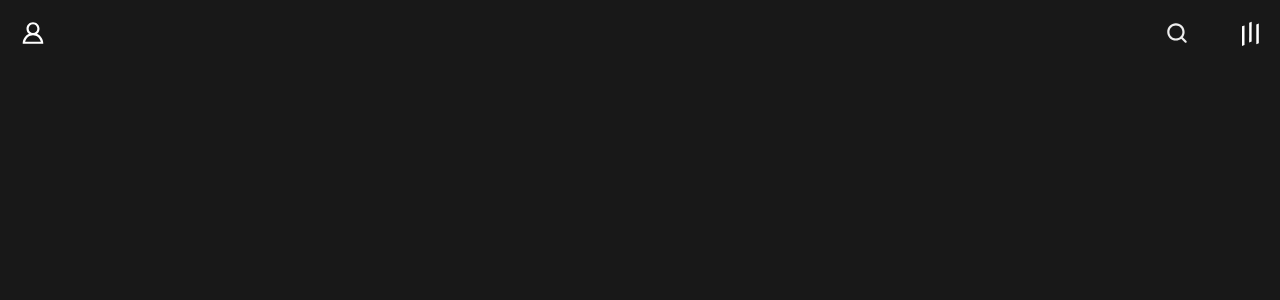
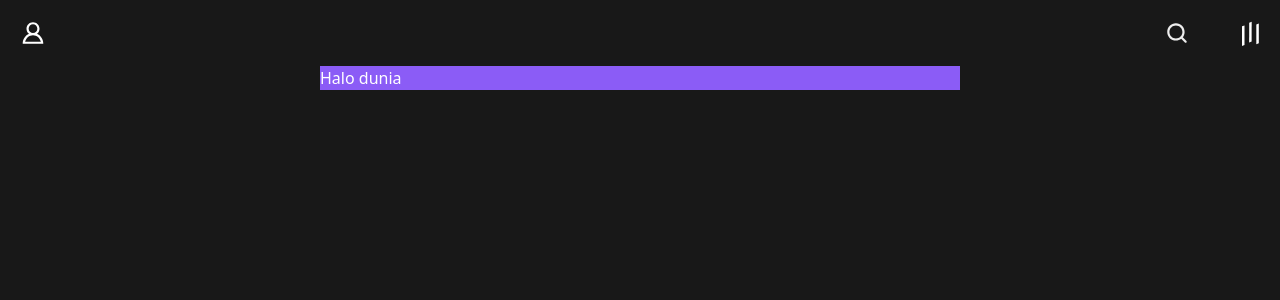
Before and after one commit to joisv/anime-app, a Next.js app: page /detail/moredetail in a window 1280 px wide. Shown: the top 300 px of the page. Built offline with nearby package versions, Linux system fonts and the light colour scheme.

Commit message:
memperbaiki moreinfo memberi transisi saat berpindah halaman

```diff
--- a/src/pages/_app.js
+++ b/src/pages/_app.js
@@ -1,6 +1,7 @@
 import '@/styles/globals.css'
 import Navbar from '@/components/Navigation/navbar'
 import { useRouter } from 'next/router';
+import { AnimatePresence } from 'framer-motion';
 import Nav from '@/components/Navigation/nav';
 
 export default function App({ Component, pageProps }) {
@@ -10,9 +11,11 @@ export default function App({ Component, pageProps }) {
   return (
     <div className='bg-background min-h-screen h-fit'>
       { pathname === '/search' ? '' :  <Navbar /> }
-      <div className='max-w-screen-sm  mx-auto'>
+      <div className='max-w-screen-sm  mx-auto relative' >
       { pathname === '/'  ? <Nav />  : '' }
+      <AnimatePresence initial={ false } node={ "wait" }>
         <Component {...pageProps} />
+      </AnimatePresence>
       </div>
     </div>
   )
--- a/src/pages/detail/[id].js
+++ b/src/pages/detail/[id].js
@@ -1,7 +1,7 @@
 import Link from "next/link"
 import { useRouter } from "next/router"
 import Image from "next/image"
-
+import { motion as m } from "framer-motion"
 export default function DetailById() {
   const router = useRouter()
   const { id } = router.query
@@ -11,7 +11,12 @@ export default function DetailById() {
   }
   return (
     <main>
-      <div className="min-h-screen flex flex-wrap justify-center relative">
+      <m.div
+      initial={{ opacity: 0 }}
+      animate={{ opacity: 1 }}
+      exit={{ opacity: 1 }}
+      transition={{ duration: 0.4, ease: "easeIn" }}
+      className="min-h-screen flex flex-wrap justify-center relative">
           <div className="relative sm:w-[18vw] sm:h-[50vh] w-[45vw] h-[30vh]">
               <Image
                 src="/img/mao.webp"
@@ -46,7 +51,7 @@ export default function DetailById() {
                 </button>
             </div>
           </div>
-      </div>
+      </m.div>
     </main>
   )
 }
--- a/src/pages/detail/moredetail.js
+++ b/src/pages/detail/moredetail.js
@@ -1,10 +1,16 @@
+import { motion as m } from 'framer-motion'
 
 export default function moredetail({ data }) {
 
   return (
-    <div>
-
-    </div>
+    <m.div
+      initial={{ y: "100%" }}
+      animate={{ y: "0%" }}
+      exit={{ opacity: 1 }}
+      transition={{ duration: 0.5, ease: "easeIn" }}
+      className="w-full absolute bg-violet-500">
+      <h1 className='text-white '>Halo dunia</h1>
+    </m.div>
   )
 }
 
```
